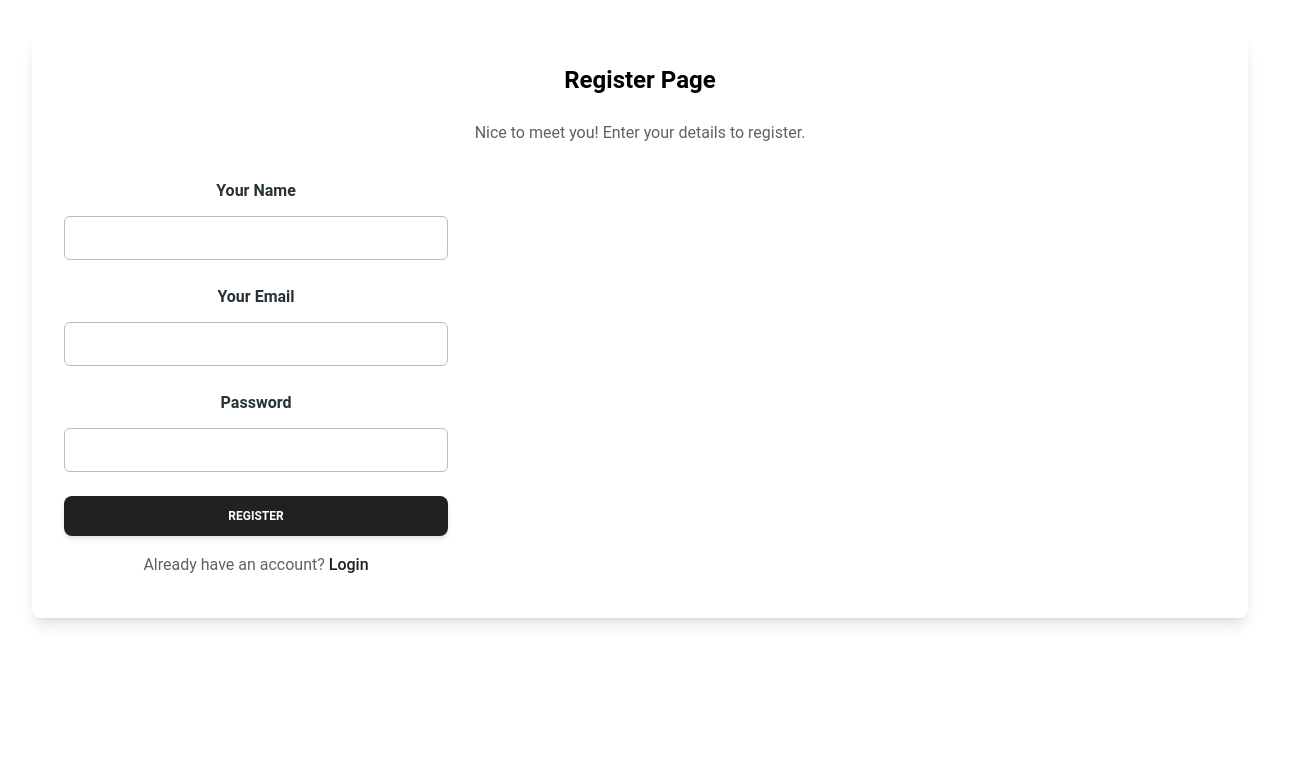
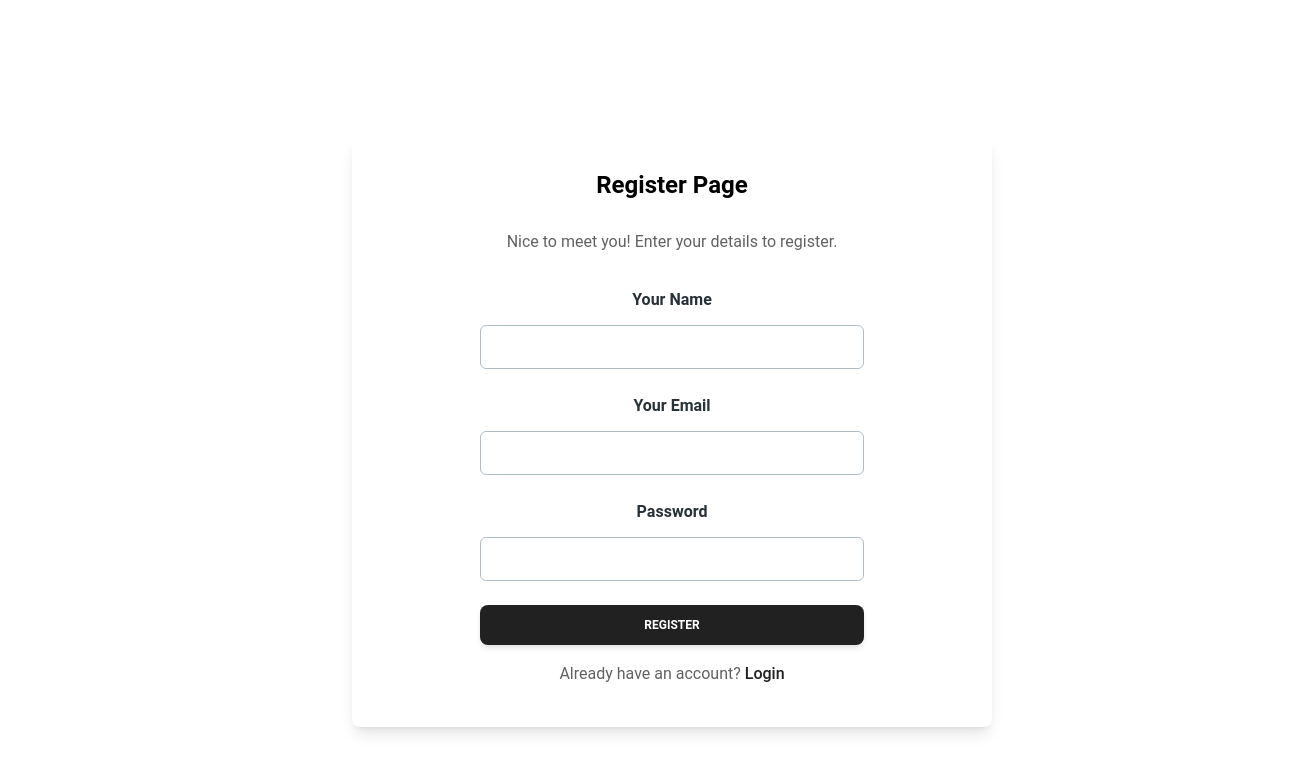
Before and after one commit to iqbalyudiar/household-appliance-production-web, a React (Vite) app: page /register in a window 1280 px wide. Shown: the top 772 px of the page, 1312 px wide, since content can reach past the window. Built offline with nearby package versions, Linux system fonts and the light colour scheme; no server answers.

Commit message:
feat: change styling auth layout

```diff
--- a/src/features/auth/components/layout/AuthLayout.tsx
+++ b/src/features/auth/components/layout/AuthLayout.tsx
@@ -13,8 +13,8 @@ const AuthLayout: React.FC<AuthLayoutProps> = ({
   description,
 }) => {
   return (
-    <div className="flex items-center justify-center min-h-screeng-gray-100">
-      <div className="w-full p-8 bg-white shadow-lg rounded-lg">
+    <div className="flex items-center justify-center min-h-screen-gray-100 h-screen w-screen">
+      <div className="flex flex-col items-center w-3/4 md:w-1/2 p-8 bg-white shadow-lg rounded-lg">
         <h1 className="text-2xl font-bold mb-6">{title}</h1>
         <Typography color="gray" className="mt-1 font-normal">
           {description}
```
